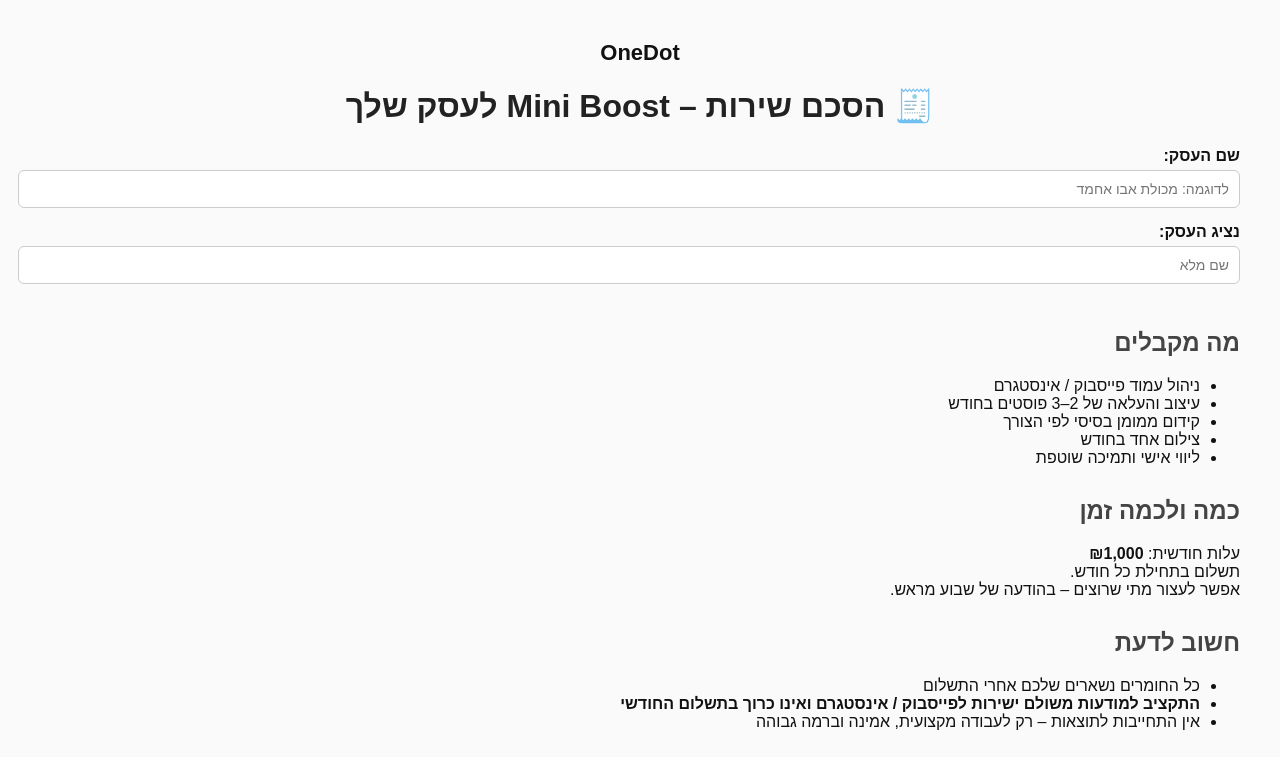
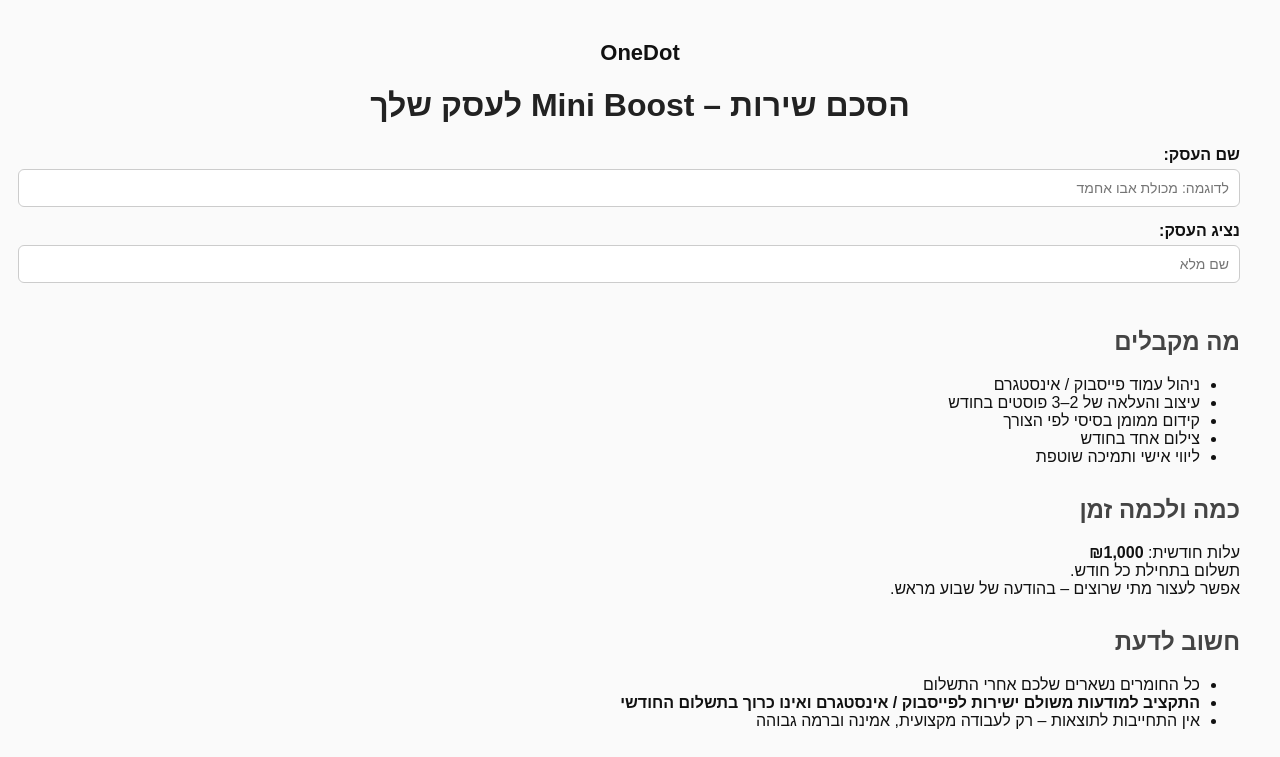
Before and after one commit to 1dotstudio/miniboost, a plain HTML site: page index.html in a window 1280 px wide. Shown: the top 757 px of the page. Drawn offline with Linux system fonts and the light colour scheme.

Commit message:
Update index.html

```diff
--- a/index.html
+++ b/index.html
@@ -25,7 +25,7 @@
 <body>
   <div class="logo">OneDot</div>
 
-  <h1>🧾 הסכם שירות – Mini Boost לעסק שלך</h1>
+  <h1> הסכם שירות – Mini Boost לעסק שלך</h1>
 
   <div class="section">
     <label>שם העסק:</label>
```
